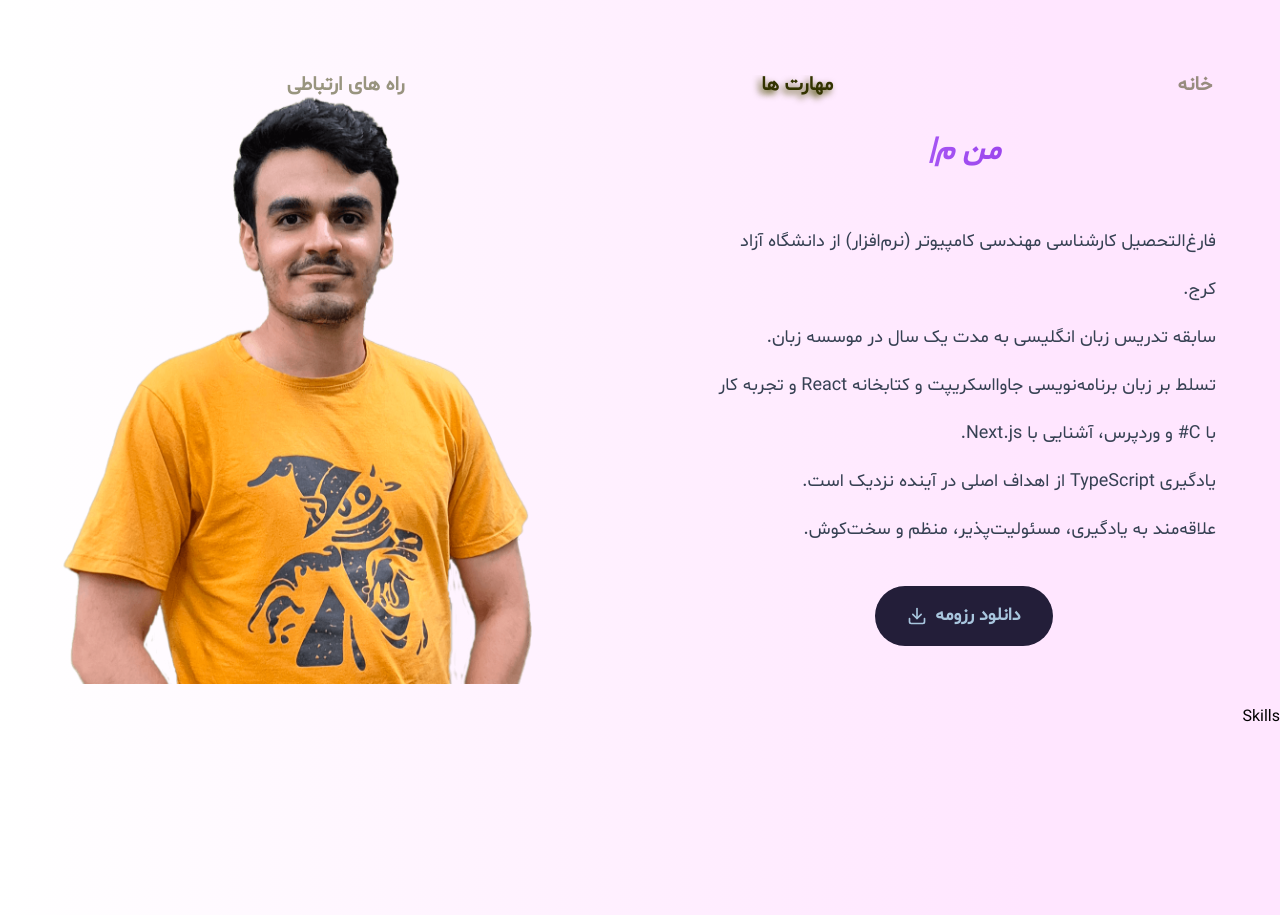
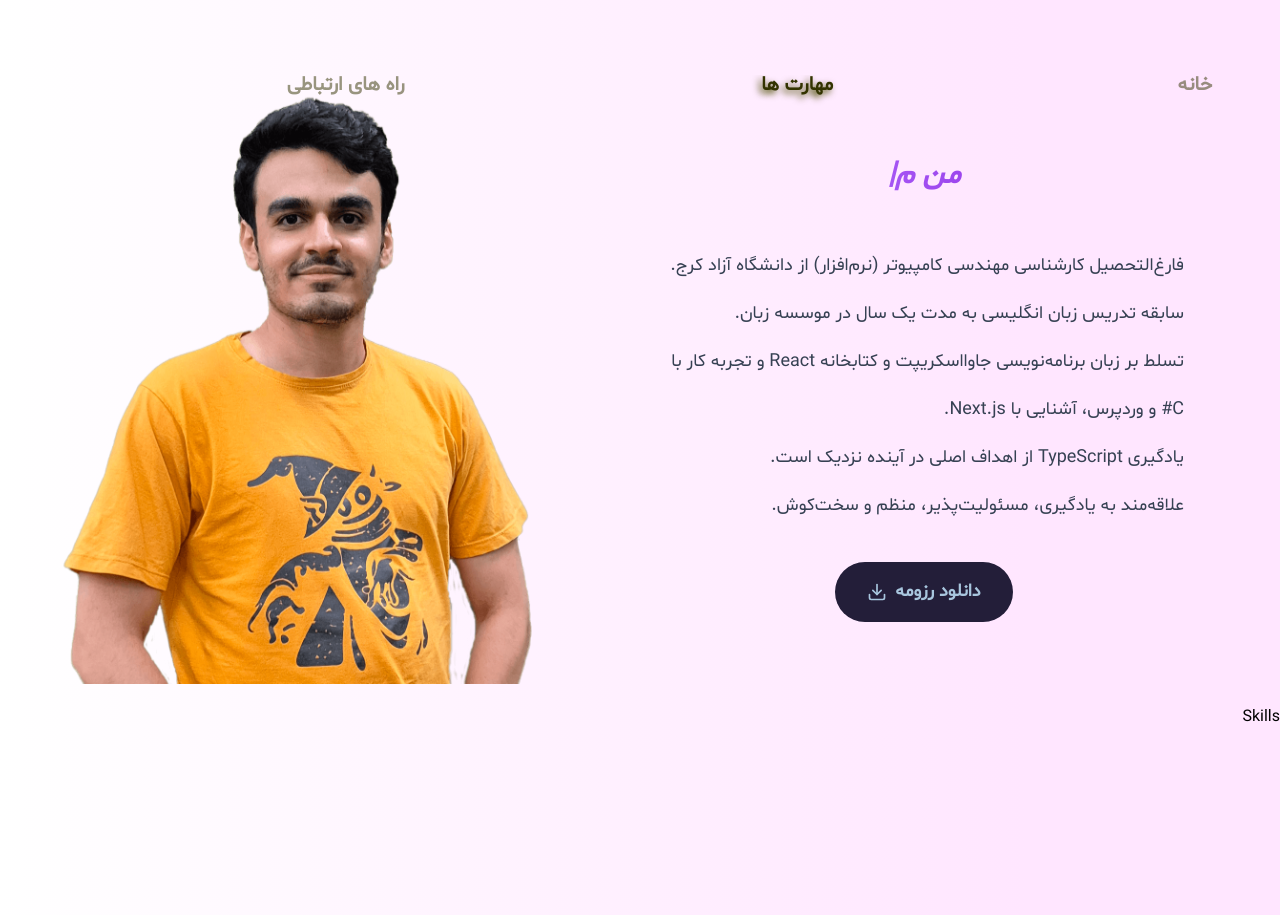
Before and after one commit to MatinT-SA/My-Personal-Website, a Next.js app: page / in a window 1280 px wide. Shown: the part 837-1752 px from the top of the page. Built offline with nearby package versions, Linux system fonts and the light colour scheme.

Commit message:
framer motion for about me section

```diff
--- a/app/components/about-me/AboutMeText.js
+++ b/app/components/about-me/AboutMeText.js
@@ -3,7 +3,7 @@ import TypedHeading from "./TypedHeading";
 
 export default function AboutMeText() {
   return (
-    <div className="p-4 sm:px-12 py-4">
+    <div className="p-4 sm:pl-0 sm:pr-20 py-4">
       <TypedHeading />
 
       <p className="text-base sm:text-lg text-gray-700 leading-relaxed sm:leading-12">
--- a/app/sections/AboutMe.js
+++ b/app/sections/AboutMe.js
@@ -1,4 +1,7 @@
+"use client";
+
 import React from "react";
+import { motion } from "framer-motion";
 import AboutMeText from "../components/about-me/AboutMeText";
 import AboutMeImage from "../components/about-me/AboutMeImage";
 
@@ -8,12 +11,25 @@ export default function AboutMe() {
       id="about-me"
       className="container scroll-mt-20 mx-auto px-4 py-4 min-h-[78vh] flex flex-col md:flex-row-reverse items-center justify-between gap-12"
     >
-      <div className="w-full md:w-6/12">
+      <motion.div
+        className="w-full md:w-6/12"
+        initial={{ opacity: 0, x: 70 }}
+        whileInView={{ opacity: 1, x: 0 }}
+        transition={{ duration: 1.5 }}
+        viewport={{ once: true }}
+      >
         <AboutMeImage />
-      </div>
-      <div className="w-full md:w-6/12">
+      </motion.div>
+
+      <motion.div
+        className="w-full md:w-6/12"
+        initial={{ opacity: 0, x: -70 }}
+        whileInView={{ opacity: 1, x: 0 }}
+        transition={{ duration: 1.5, delay: 0.3 }}
+        viewport={{ once: true }}
+      >
         <AboutMeText />
-      </div>
+      </motion.div>
     </section>
   );
 }
```
